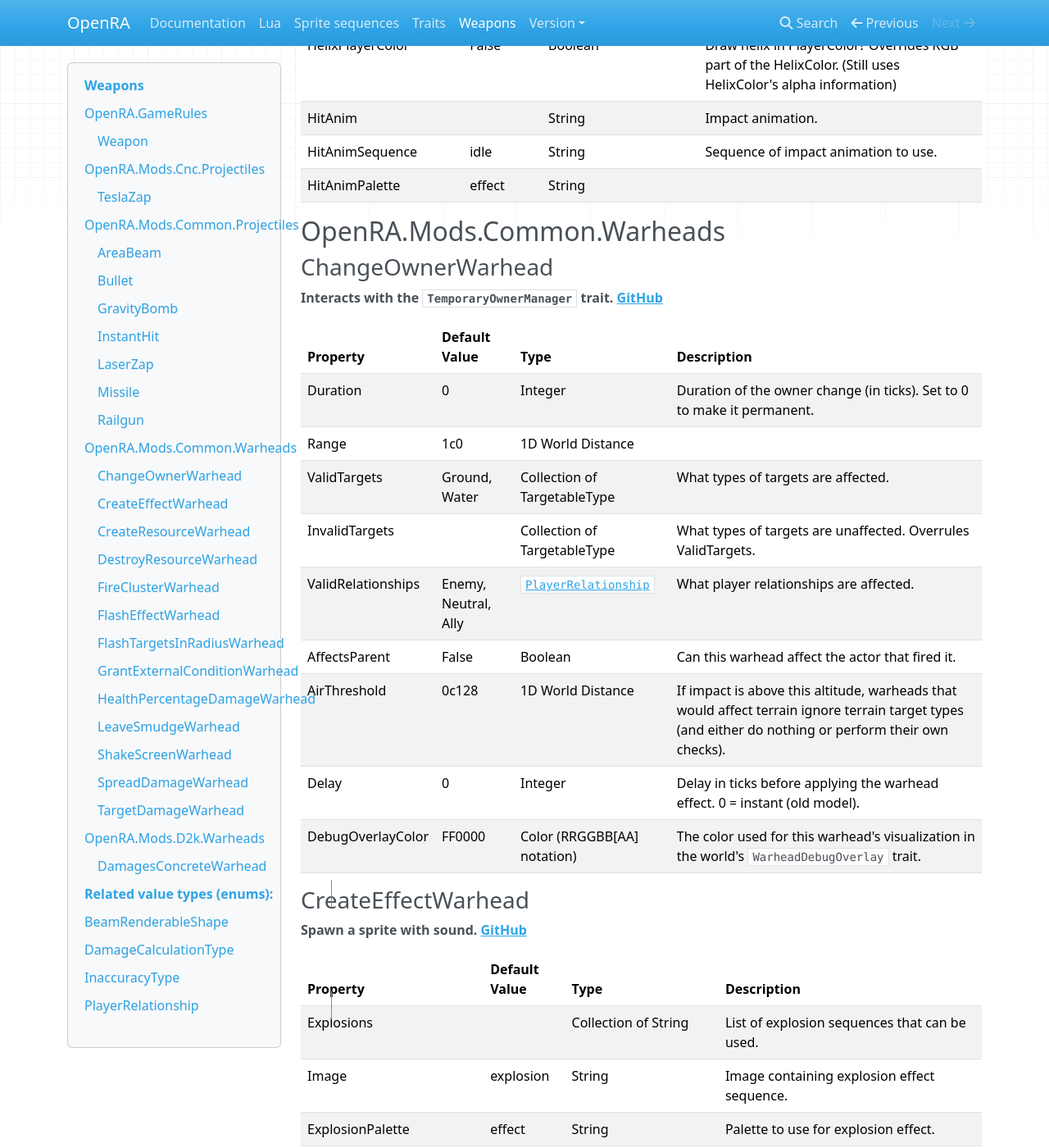
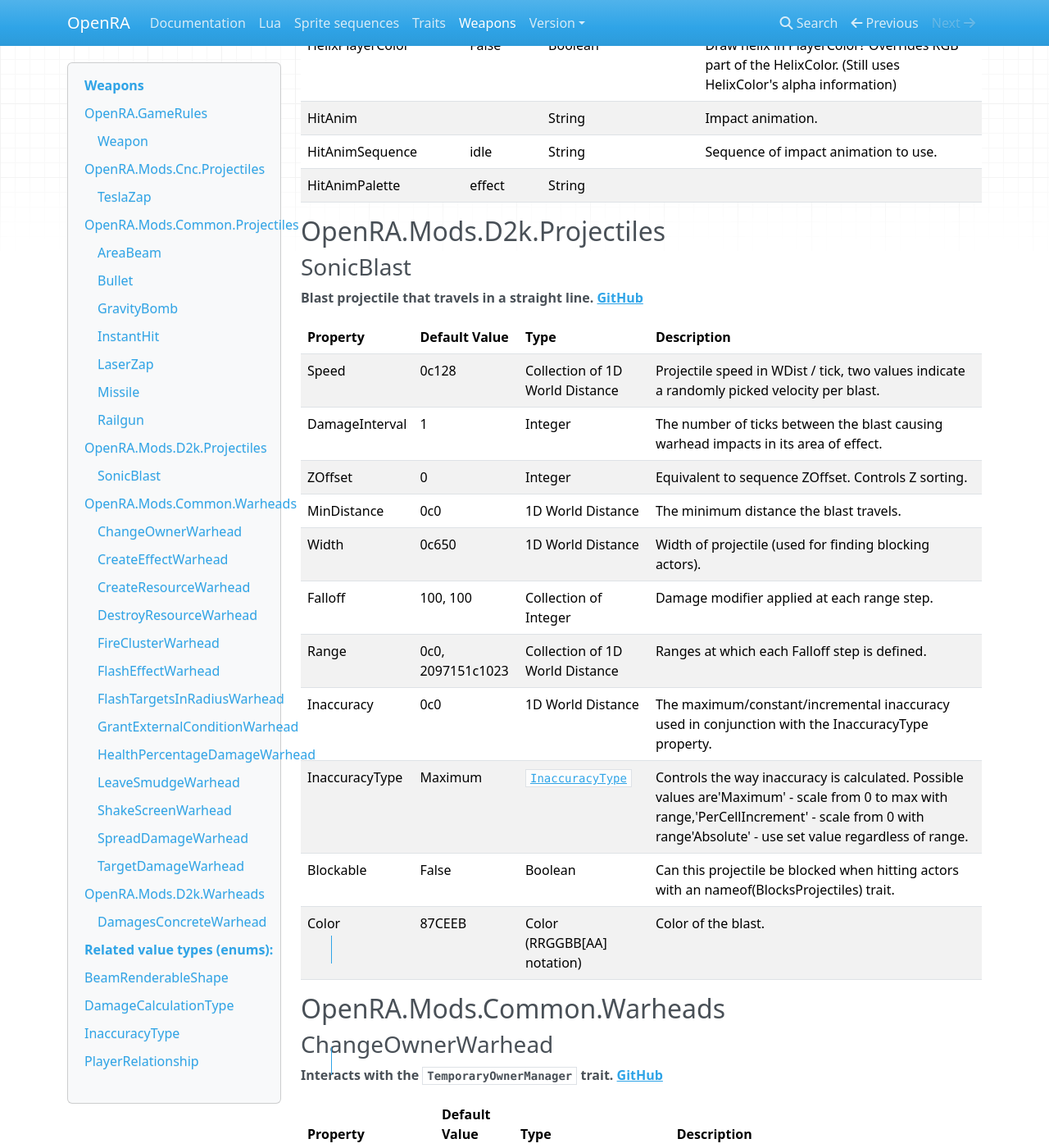
Before and after one commit to OpenRA/docs, an MkDocs documentation site: the page built from api/weapons.md, in a window 1280 px wide and 1400 px high, scrolled down 14545 px. Shown: the whole window at 82% size. Built offline with MkDocs 1.6.1, drawn with Linux system fonts in a browser that asks for light colours; nearby versions of some CDN libraries.

Commit message:
Update auto-generated documentation for bleed

```diff
--- a/api/weapons.md
+++ b/api/weapons.md
@@ -255,6 +255,25 @@ Related types with their possible values are listed [at the bottom](#related-val
 | HitAnim |  | String | Impact animation. |
 | HitAnimSequence | idle | String | Sequence of impact animation to use. |
 | HitAnimPalette | effect | String |  |
+
+## OpenRA.Mods.D2k.Projectiles
+
+### SonicBlast
+**Blast projectile that travels in a straight line. [GitHub](https://github.com/OpenRA/OpenRA/blob/bleed/OpenRA.Mods.D2k/Projectiles/SonicBlast.cs)**
+
+| Property | Default Value | Type | Description |
+| -------- | ------------- | ---- | ----------- |
+| Speed | 0c128 | Collection of 1D World Distance | Projectile speed in WDist / tick, two values indicate a randomly picked velocity per blast. |
+| DamageInterval | 1 | Integer | The number of ticks between the blast causing warhead impacts in its area of effect. |
+| ZOffset | 0 | Integer | Equivalent to sequence ZOffset. Controls Z sorting. |
+| MinDistance | 0c0 | 1D World Distance | The minimum distance the blast travels. |
+| Width | 0c650 | 1D World Distance | Width of projectile (used for finding blocking actors). |
+| Falloff | 100, 100 | Collection of Integer | Damage modifier applied at each range step. |
+| Range | 0c0, 2097151c1023 | Collection of 1D World Distance | Ranges at which each Falloff step is defined. |
+| Inaccuracy | 0c0 | 1D World Distance | The maximum/constant/incremental inaccuracy used in conjunction with the InaccuracyType property. |
+| InaccuracyType | Maximum | [`InaccuracyType`](#inaccuracytype) | Controls the way inaccuracy is calculated. Possible values are'Maximum' - scale from 0 to max with range,'PerCellIncrement' - scale from 0 with range'Absolute' - use set value regardless of range. |
+| Blockable | False | Boolean | Can this projectile be blocked when hitting actors with an nameof(BlocksProjectiles) trait. |
+| Color | 87CEEB | Color (RRGGBB[AA] notation) | Color of the blast. |
 
 ## OpenRA.Mods.Common.Warheads
 
@@ -517,7 +536,7 @@ Referenced by: [`FlashTargetsInRadiusWarhead`](#flashtargetsinradiuswarhead), [`
 ### InaccuracyType
 Possible values: `Maximum`, `PerCellIncrement`, `Absolute`
 
-Referenced by: [`AreaBeam`](#areabeam), [`Bullet`](#bullet), [`InstantHit`](#instanthit), [`LaserZap`](#laserzap), [`Missile`](#missile), [`Railgun`](#railgun)
+Referenced by: [`AreaBeam`](#areabeam), [`Bullet`](#bullet), [`InstantHit`](#instanthit), [`LaserZap`](#laserzap), [`Missile`](#missile), [`Railgun`](#railgun), [`SonicBlast`](#sonicblast)
 
 ### PlayerRelationship
 Possible values: `None`, `Enemy`, `Neutral`, `Ally`
```
